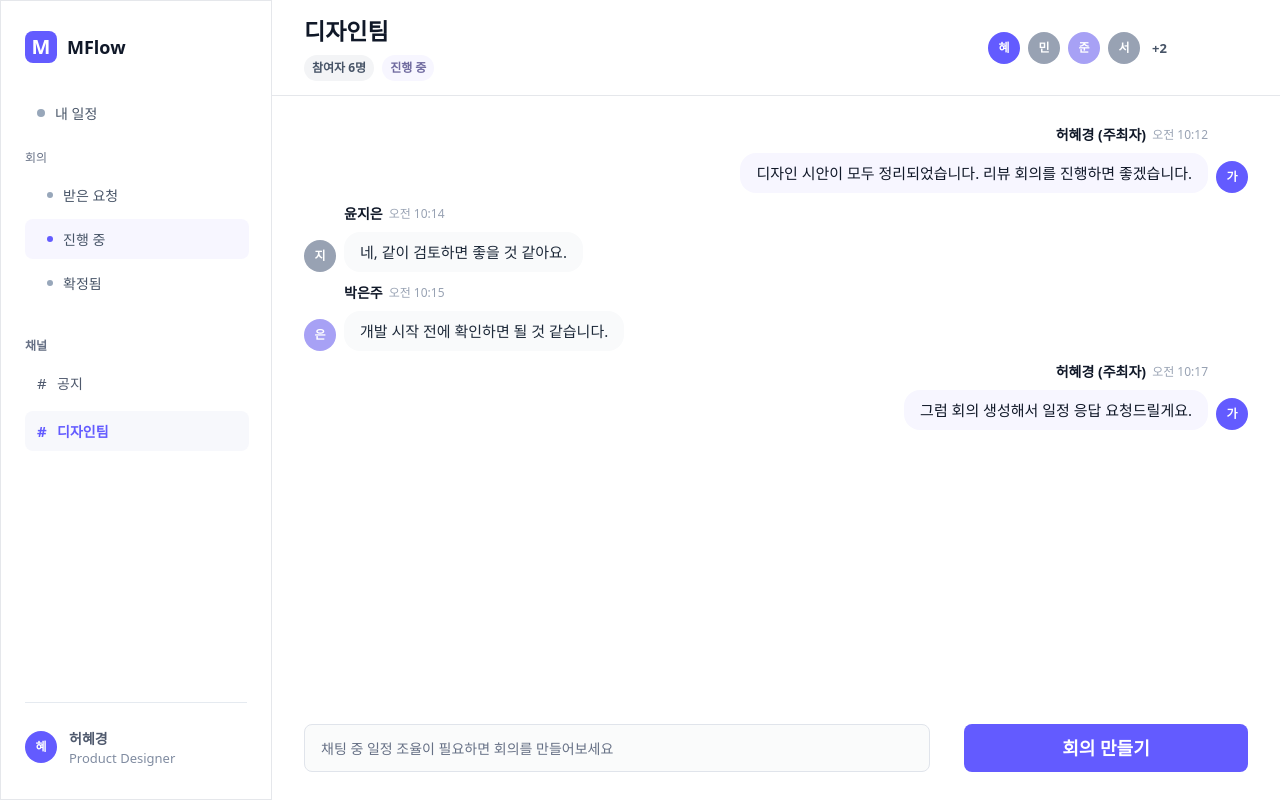
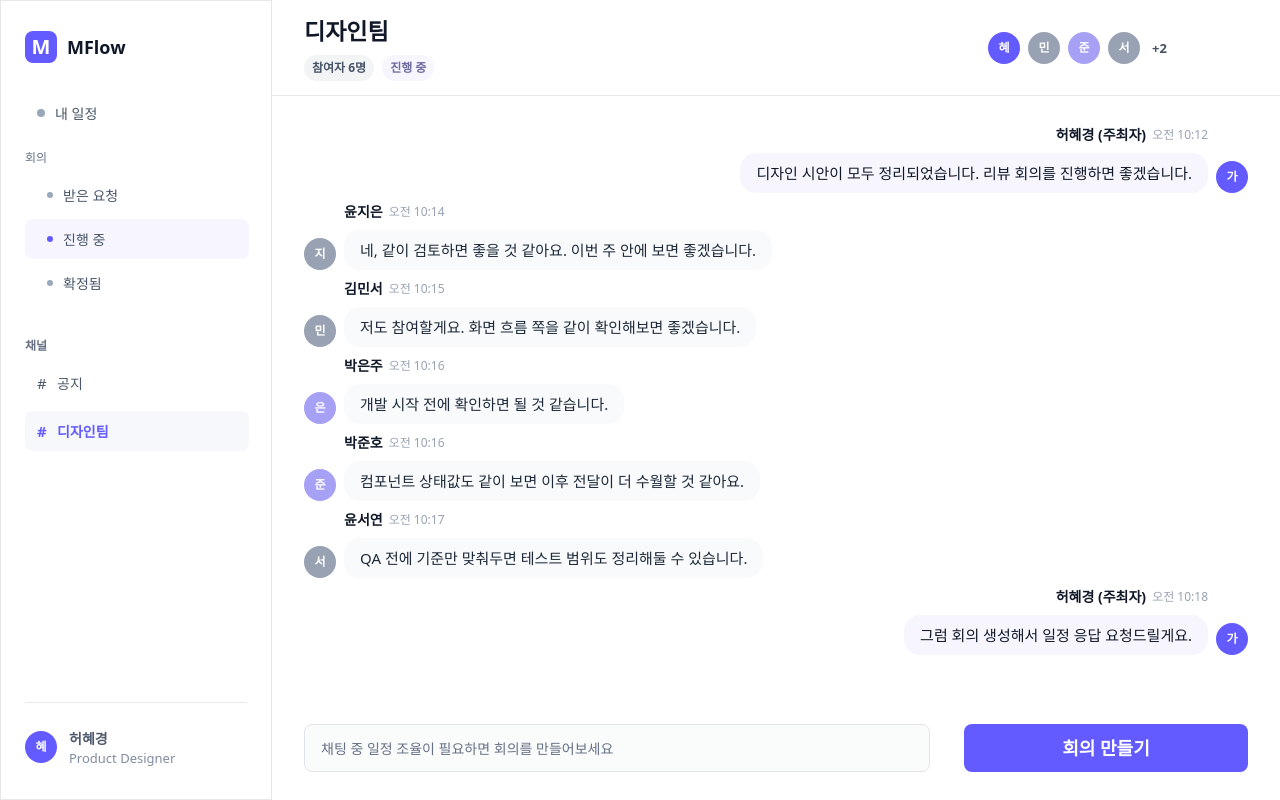
Before and after one commit to gjgprud0306/meetflow-tosschallenge, a React (Vite) app: page / in a window 1280 px wide. Built offline with nearby package versions, Linux system fonts and the light colour scheme; a web font is replaced by a local one.

Commit message:
Refine main chat flow

```diff
--- a/src/mocks/meetings.ts
+++ b/src/mocks/meetings.ts
@@ -31,22 +31,46 @@ export const chatMessages: ChatMessage[] = [
     author: "윤지은",
     initial: "지",
     time: "오전 10:14",
-    message: ["네, 같이 검토하면 좋을 것 같아요."],
+    message: ["네, 같이 검토하면 좋을 것 같아요. 이번 주 안에 보면 좋겠습니다."],
     color: "muted",
   },
   {
     id: "m3",
+    author: "김민서",
+    initial: "민",
+    time: "오전 10:15",
+    message: ["저도 참여할게요. 화면 흐름 쪽을 같이 확인해보면 좋겠습니다."],
+    color: "muted",
+  },
+  {
+    id: "m4",
     author: "박은주",
     initial: "은",
-    time: "오전 10:15",
+    time: "오전 10:16",
     message: ["개발 시작 전에 확인하면 될 것 같습니다."],
     color: "secondary",
   },
   {
-    id: "m4",
+    id: "m5",
+    author: "박준호",
+    initial: "준",
+    time: "오전 10:16",
+    message: ["컴포넌트 상태값도 같이 보면 이후 전달이 더 수월할 것 같아요."],
+    color: "secondary",
+  },
+  {
+    id: "m6",
+    author: "윤서연",
+    initial: "서",
+    time: "오전 10:17",
+    message: ["QA 전에 기준만 맞춰두면 테스트 범위도 정리해둘 수 있습니다."],
+    color: "muted",
+  },
+  {
+    id: "m7",
     author: "허혜경 (주최자)",
     initial: "가",
-    time: "오전 10:17",
+    time: "오전 10:18",
     message: ["그럼 회의 생성해서 일정 응답 요청드릴게요."],
     color: "primary",
   },
--- a/src/pages/HomePage.tsx
+++ b/src/pages/HomePage.tsx
@@ -25,7 +25,7 @@ export function HomePage() {
   return (
     <MeetFlowLayout bottomBar={<ChatComposer />} title="디자인팀">
       <div className="h-full w-full overflow-y-auto px-8 pt-7">
-        <div className="mx-auto flex w-full max-w-[960px] flex-col gap-2.5">
+        <div className="mx-auto flex w-full max-w-[960px] flex-col gap-2">
           {chatMessages.map((message, index) => (
             <ChatMessage
               key={message.id}
```
Also changed, not shown: 2 other files (tests, documents, lock files or other folders).
